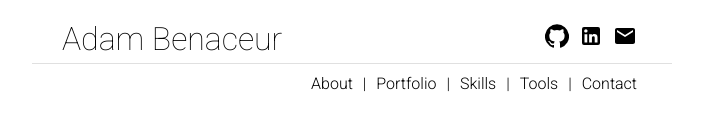
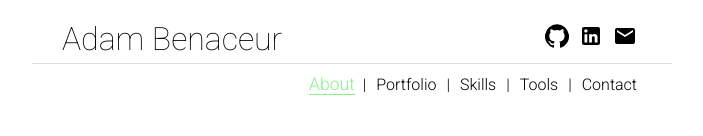
Before and after one commit to adambenaceur/adambenaceur.com, a React (Create React App) app: page / in a window 1280 px wide. In both pictures the pointer is over the link "About". Shown: the top 136 px of the page, without its empty margins (288-991 px from the left). Built offline with nearby package versions, Linux system fonts and the light colour scheme.

Commit message:
added css hover effect for navigation menu

```diff
--- a/src/components/navigation/Navigation.scss
+++ b/src/components/navigation/Navigation.scss
@@ -14,3 +14,18 @@
     margin: 0px 5px 5px 5px;
 
 }
+
+.nav-items {
+    -webkit-transition: all 1s ease-in-out;
+    -moz-transition: all 1s ease-in-out;
+    -o-transition: all 1s ease-in-out;
+    transition: all 1s ease-in-out;
+}
+
+.nav-items:hover {
+    color: lightgreen;
+    transform: scale(1.1);
+    transition: all .1s ease-in-out;
+    border-bottom: 1px solid lightgreen;
+
+}
```
